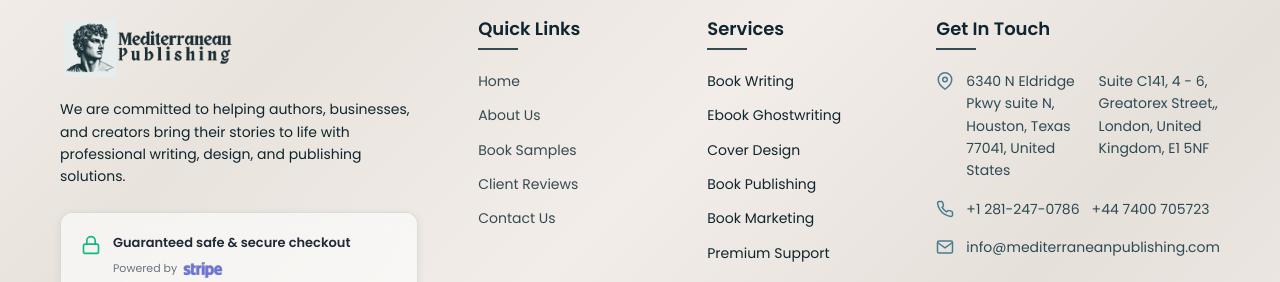
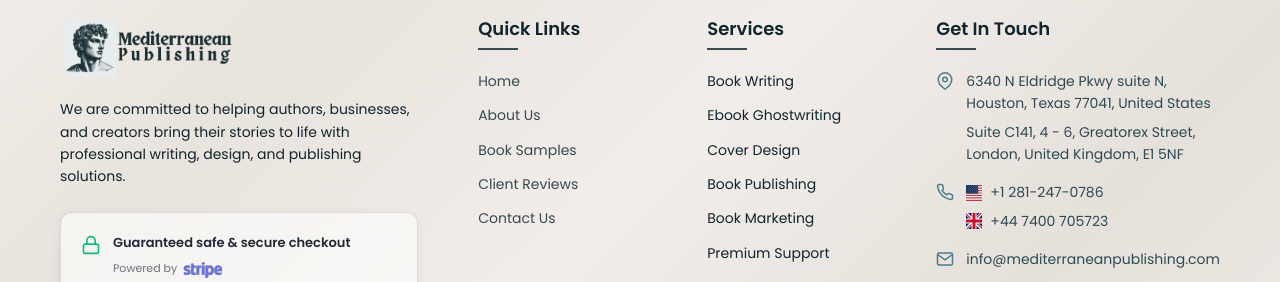
Before and after one commit to Rizcordix/mediterranean, a Next.js app: page /about in a window 1280 px wide. Shown: the part 4884-5166 px from the top of the page. Built offline with nearby package versions, Linux system fonts and the light colour scheme; a web font is replaced by a local one.

Commit message:
smallchanges

```diff
--- a/src/app/home/components/Footer.tsx
+++ b/src/app/home/components/Footer.tsx
@@ -8,6 +8,8 @@ import logo3 from '@/assets/images/icons/payment/mastercard2.svg'
 import logo4 from '@/assets/images/icons/payment/paypal2.svg'
 import logo5 from '@/assets/images/icons/payment/visa2.svg'
 import logo6 from '@/assets/images/icons/payment/stripe.svg'
+import USflag from '@/assets/images/flag-main/us.svg'
+import UKflag from '@/assets/images/flag-main/gb.svg'
 
 
 
@@ -132,15 +134,29 @@ const Footer = () => {
                     <path d="M21 10c0 7-9 13-9 13s-9-6-9-13a9 9 0 0 1 18 0z" />
                     <circle cx="12" cy="10" r="3" />
                   </svg>
-                  <span>6340 N Eldridge Pkwy suite N, Houston, Texas 77041, United States</span>
-                  <span>Suite C141, 4 - 6, Greatorex Street,, London, United Kingdom, E1 5NF</span>
+                  <div className="contact-entries">
+                    <div className="contact-entry">
+                      <span>6340 N Eldridge Pkwy suite N, Houston, Texas 77041, United States </span>
+                    </div>
+                    <div className="contact-entry">
+                      <span>Suite C141, 4 - 6, Greatorex Street, London, United Kingdom, E1 5NF</span>
+                    </div>
+                  </div>
                 </li>
                 <li>
                   <svg width="18" height="18" viewBox="0 0 24 24" fill="none" stroke="currentColor" strokeWidth="2">
                     <path d="M22 16.92v3a2 2 0 0 1-2.18 2 19.79 19.79 0 0 1-8.63-3.07 19.5 19.5 0 0 1-6-6 19.79 19.79 0 0 1-3.07-8.67A2 2 0 0 1 4.11 2h3a2 2 0 0 1 2 1.72 12.84 12.84 0 0 0 .7 2.81 2 2 0 0 1-.45 2.11L8.09 9.91a16 16 0 0 0 6 6l1.27-1.27a2 2 0 0 1 2.11-.45 12.84 12.84 0 0 0 2.81.7A2 2 0 0 1 22 16.92z" />
                   </svg>
-                  <a href="tel:+12812470786">+1 281-247-0786</a>
-                  <a href="tel:+447400705723">+44 7400 705723</a>
+                  <div className="contact-entries">
+                    <div className="contact-entry">
+                      <Image src={USflag} alt="US Flag" width={16} height={10} className="country-flag" />
+                      <a href="tel:+12812470786">+1 281-247-0786</a>
+                    </div>
+                    <div className="contact-entry">
+                      <Image src={UKflag} alt="UK Flag" width={16} height={10} className="country-flag" />
+                      <a href="tel:+447400705723">+44 7400 705723</a>
+                    </div>
+                  </div>
                 </li>
                 <li>
                   <svg width="18" height="18" viewBox="0 0 24 24" fill="none" stroke="currentColor" strokeWidth="2">
@@ -450,6 +466,27 @@ const Footer = () => {
           color: #2d4a54;
         }
 
+        .contact-entries {
+          display: flex;
+          flex-direction: column;
+          gap: 6px;
+        }
+
+        .country-flag {
+          flex-shrink: 0;
+          width: 22px !important;
+          height: 15px !important;
+          border-radius: 3px;
+          object-fit: cover;
+          box-shadow: 0 1px 3px rgba(0, 0, 0, 0.25);
+        }
+
+        .contact-entry {
+          display: flex;
+          align-items: center;  /* was: baseline */
+          gap: 8px;
+        }
+
         .contact-info svg {
           flex-shrink: 0;
           margin-top: 2px;
--- a/src/app/landing-page/services/components/TopNavbar.tsx
+++ b/src/app/landing-page/services/components/TopNavbar.tsx
@@ -26,6 +26,11 @@ const TopNavbar = () => {
                 <i className="fas fa-phone-alt me-2 fa-flip-horizontal"></i>+1-800-979-0191
               </Link>
             </div>
+            <div className="nav-item border-0 d-none d-lg-inline-block align-self-center ms-3">
+              <Link href="tel:+44 7400 705723" className="btn btn-sm btn-light mb-0">
+                <i className="fas fa-phone-alt me-2 fa-flip-horizontal"></i>+44 7400 705723
+              </Link>
+            </div>
             <div className="nav-item border-0 ms-3 d-none d-lg-inline-block align-self-center">
               <button onClick={openQuote} className=" btn btn-sm btn-grad text-white mb-0">
                 Get a Unique Offer!
```
Also changed, not shown: src/app/landing-page/services/components/packagescomparision.tsx (+3 -4 lines).
